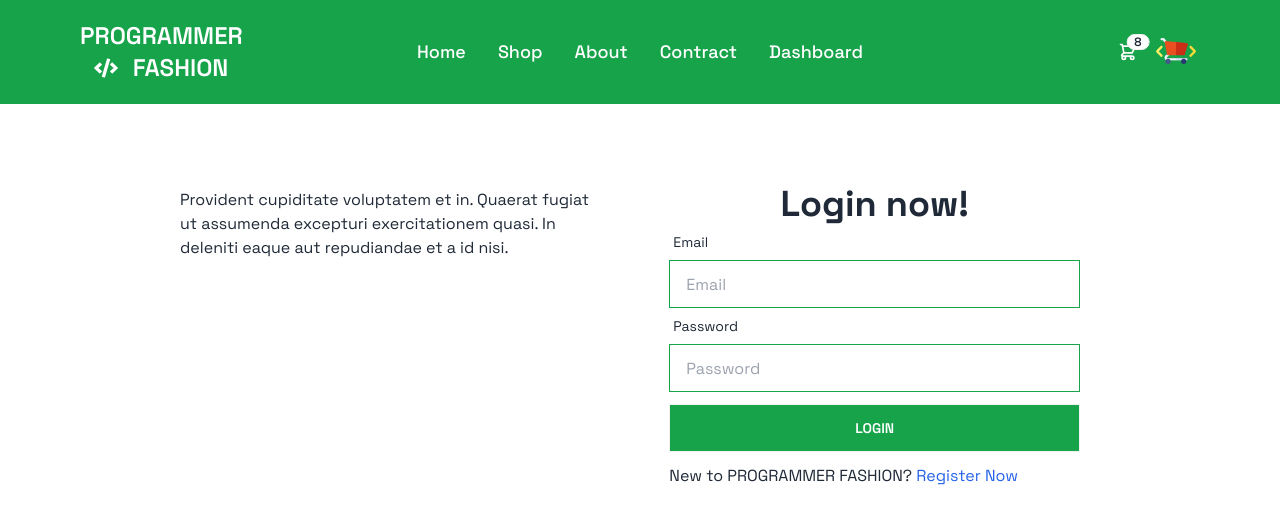
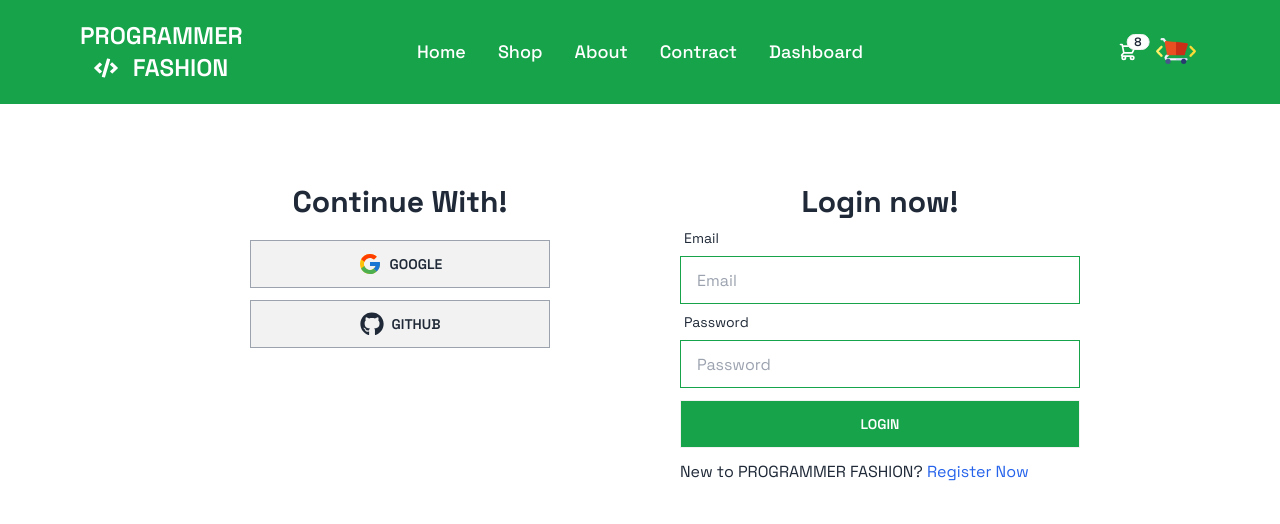
Before and after one commit to mfarhadattari/fashion-man-client, a React (Vite) app: page /login in a window 1280 px wide. Shown: the top 524 px of the page. Built offline with nearby package versions, Linux system fonts and the light colour scheme.

Commit message:
social connect uI

```diff
--- a/src/index.css
+++ b/src/index.css
@@ -6,6 +6,9 @@
 .green-btn {
   @apply btn rounded-none bg-green-600 text-white hover:bg-slate-950;
 }
+.green-outline-btn {
+  @apply btn rounded-none border-gray-400 hover:border-gray-400 hover:bg-white hover:shadow-lg;
+}
 
 .green-input {
   @apply input border border-green-600 rounded-none;
--- a/src/pages/Public/Account/LoginPage.jsx
+++ b/src/pages/Public/Account/LoginPage.jsx
@@ -1,19 +1,16 @@
 import { Link } from "react-router-dom";
+import SocialConnect from "./SocialConnect";
 
 const LoginPage = () => {
   return (
     <main>
       <section className="my-10">
         <div className="flex flex-col-reverse md:flex-row w-full lg:w-3/4 p-5 gap-10 mx-auto">
-          <div className="text-center lg:text-left w-full">
-            <p className="py-6">
-              Provident cupiditate voluptatem et in. Quaerat fugiat ut assumenda
-              excepturi exercitationem quasi. In deleniti eaque aut repudiandae
-              et a id nisi.
-            </p>
+          <div className="p-5 w-full">
+            <SocialConnect></SocialConnect>
           </div>
           <div className="p-5 w-full">
-            <h1 className="text-4xl text-center font-bold">Login now!</h1>
+            <h1 className="text-3xl text-center font-bold">Login now!</h1>
             <form className="">
               <div className="form-control">
                 <label className="label">
@@ -38,7 +35,15 @@ const LoginPage = () => {
               <div className="form-control mt-3">
                 <button className="green-btn">Login</button>
               </div>
-              <p className="my-3 text-base">New to PROGRAMMER FASHION? <Link to="/registration" className="link link-hover text-blue-600">Register Now</Link></p>
+              <p className="my-3 text-base">
+                New to PROGRAMMER FASHION?{" "}
+                <Link
+                  to="/registration"
+                  className="link link-hover text-blue-600"
+                >
+                  Register Now
+                </Link>
+              </p>
             </form>
           </div>
         </div>
--- /dev/null
+++ b/src/pages/Public/Account/SocialConnect.jsx
@@ -0,0 +1,26 @@
+import { FcGoogle } from "react-icons/fc";
+import { FaGithub } from "react-icons/fa";
+
+const SocialConnect = () => {
+  return (
+    <div>
+      <h1 className="text-3xl text-center font-bold">Continue With!</h1>
+      <div className="flex flex-col gap-3 justify-center items-center w-3/4 mx-auto mt-5">
+        <button className="green-outline-btn w-full">
+          <span className="text-2xl">
+            <FcGoogle></FcGoogle>
+          </span>
+          Google
+        </button>
+        <button className="green-outline-btn w-full">
+          <span className="text-2xl">
+            <FaGithub></FaGithub>
+          </span>
+          Github
+        </button>
+      </div>
+    </div>
+  );
+};
+
+export default SocialConnect;
```
